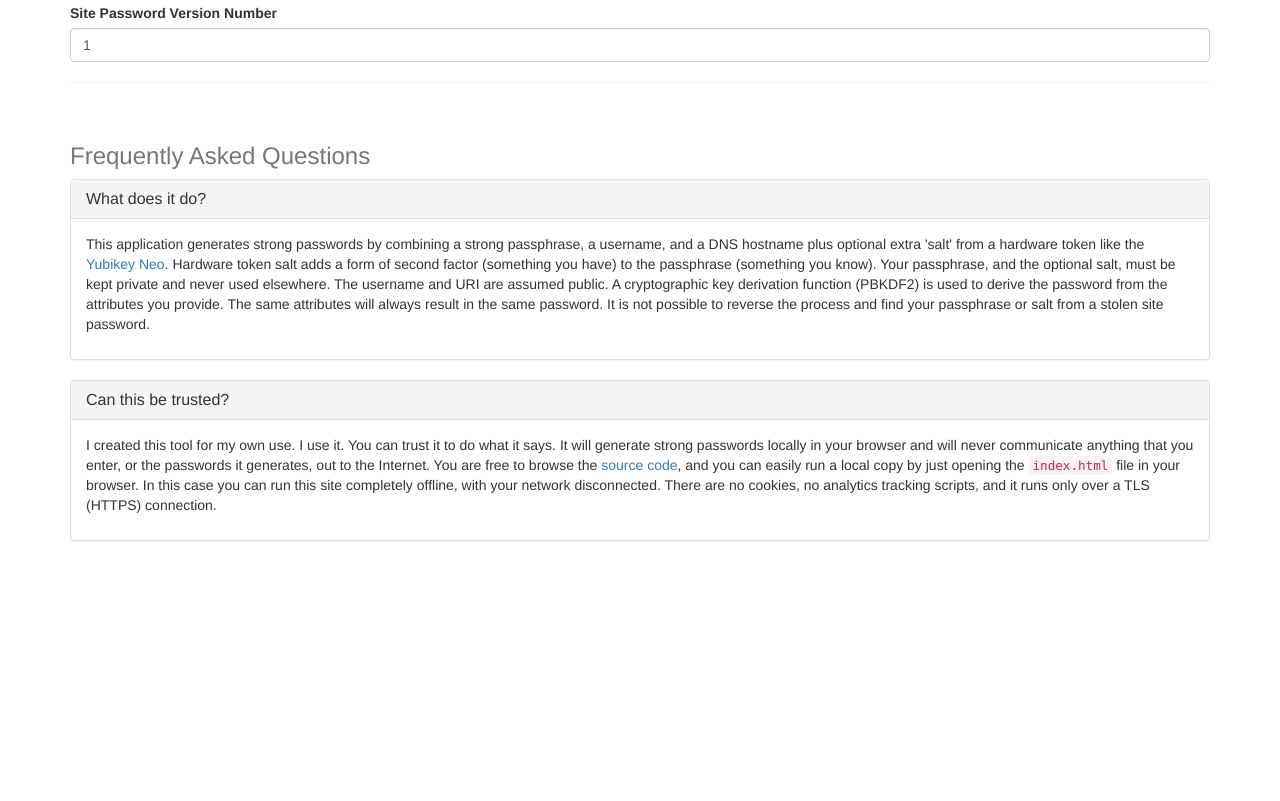
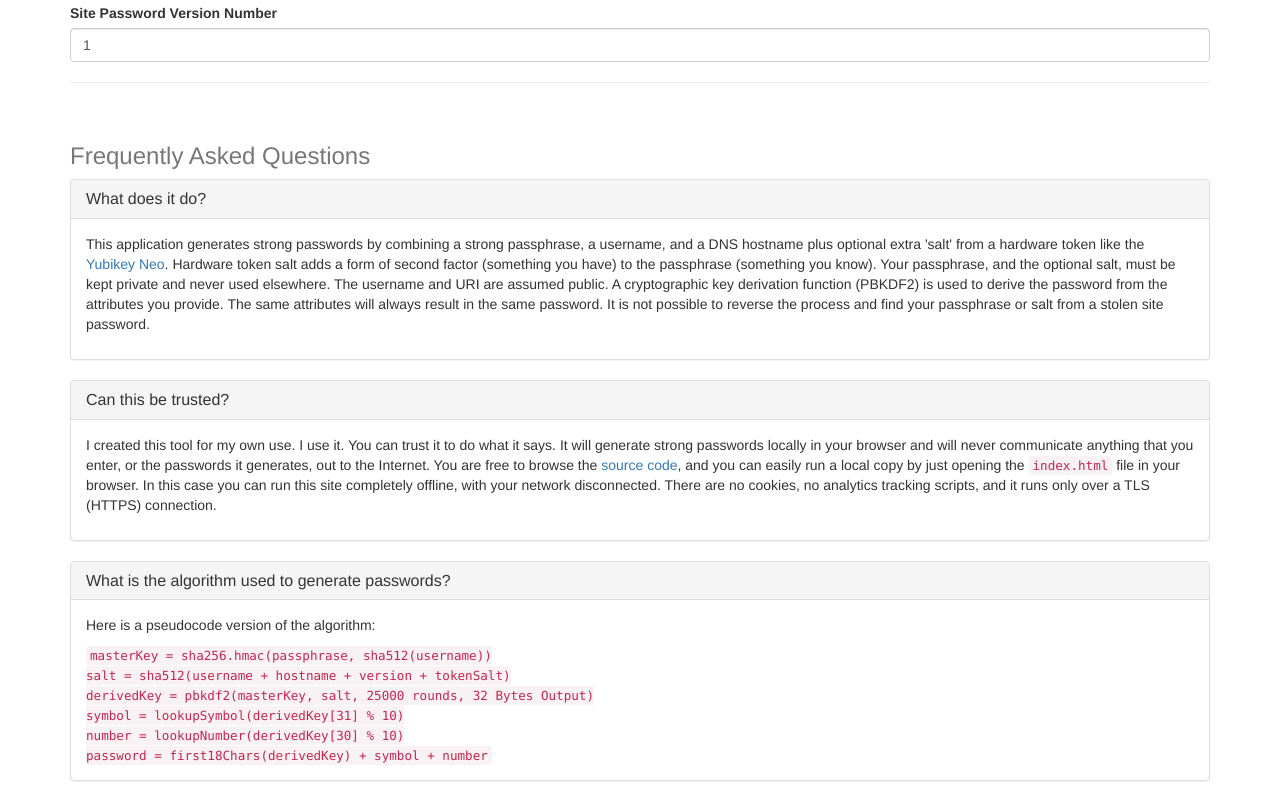
Before and after one commit to grempe/strongpass, a plain HTML site: page index.html in a window 1280 px wide. Shown: the part 684-1485 px from the top of the page. Before the commit the page ends 1245 px from the top, so only its background shows below. Drawn offline with nearby package versions, Linux system fonts and the light colour scheme.

Commit message:
Add a pseudocode description of the password algorithm.

```diff
--- a/index.html
+++ b/index.html
@@ -95,6 +95,23 @@
         </div>
       </div>
 
+      <div class="panel panel-default">
+        <div class="panel-heading">
+          <h3 class="panel-title">What is the algorithm used to generate passwords?</h3>
+        </div>
+        <div class="panel-body">
+          <p>Here is a pseudocode version of the algorithm:</p>
+          <code>
+            masterKey  = sha256.hmac(passphrase, sha512(username))<br />
+            salt       = sha512(username + hostname + version + tokenSalt)<br />
+            derivedKey = pbkdf2(masterKey, salt, 25000 rounds, 32 Bytes Output)<br />
+            symbol     = lookupSymbol(derivedKey[31] % 10)<br />
+            number     = lookupNumber(derivedKey[30] % 10)<br />
+            password   = first18Chars(derivedKey) + symbol + number
+          </code>
+        </div>
+      </div>
+
     </div><!-- /.container -->
 
     <!-- load third party libraries -->
```
Also changed, not shown: 1 other file.
